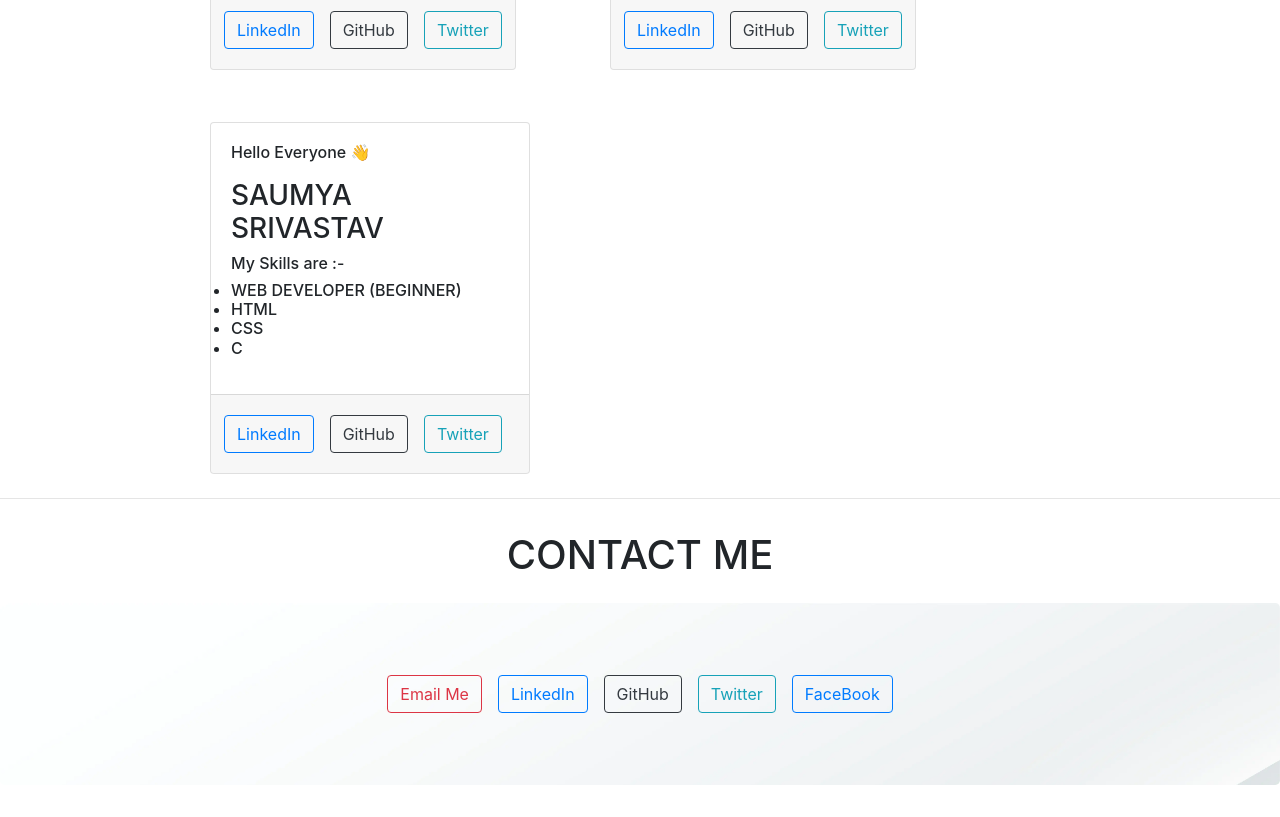
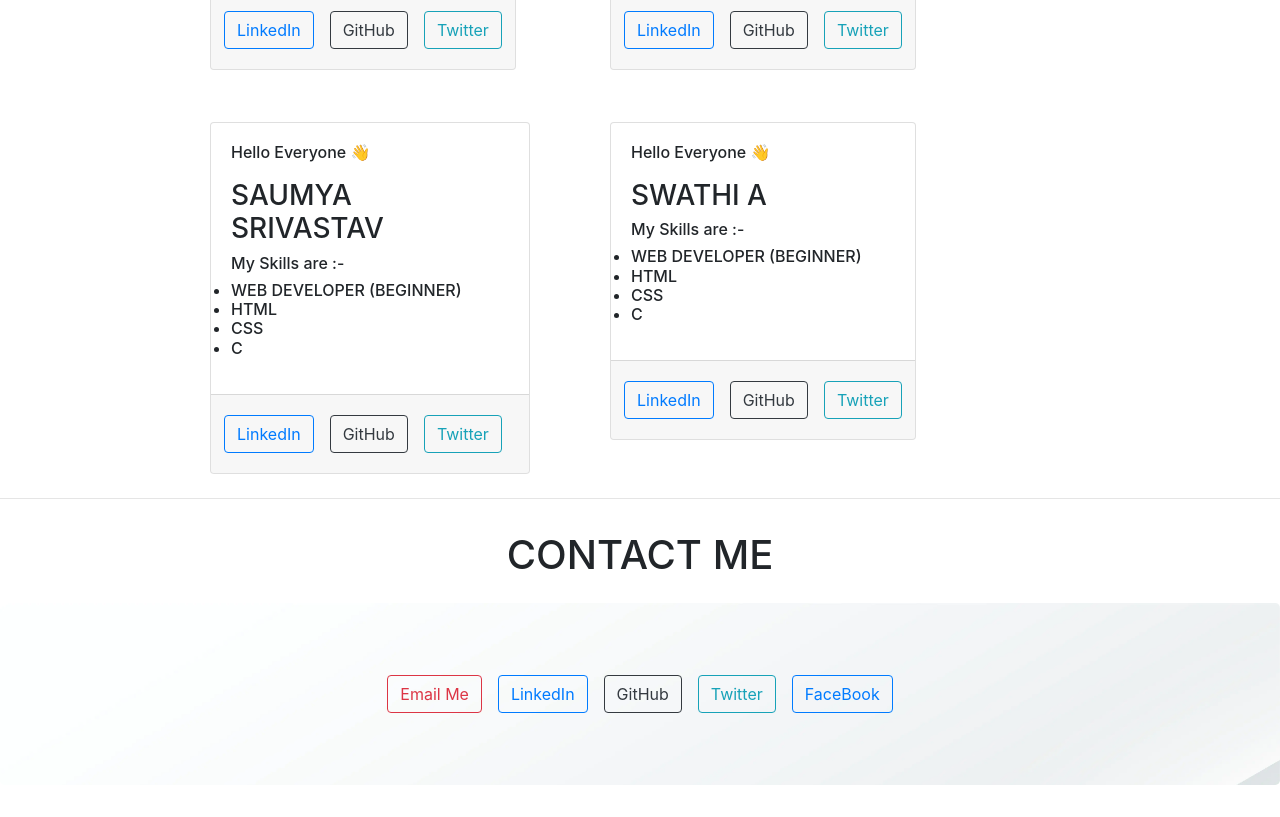
Before and after one commit to Aman1905/I-am-Contributor, a React (Create React App) app: page / in a window 1280 px wide. Shown: the part 4100-4917 px from the top of the page. Built offline with nearby package versions, Linux system fonts and the light colour scheme.

Commit message:
Swathi A

```diff
--- a/src/Content.js
+++ b/src/Content.js
@@ -239,6 +239,17 @@ const Content = () => {
         g_link="https://github.com/Saumya2001-PSIT/"
         t_link ="" />
 
+    <Cards
+        sname="SWATHI A"
+        skill1=" WEB DEVELOPER (BEGINNER)"
+        skill2="HTML"
+        skill3="CSS"
+        skill4="C"
+        l_link="https://www.linkedin.com/in/swathi-a-9857841a5"
+        g_link="https://github.com/swathi-469"
+        t_link ="https://mobile.twitter.com/SwathiA94998471" />
+
+
     </div>
   )
 }
```
